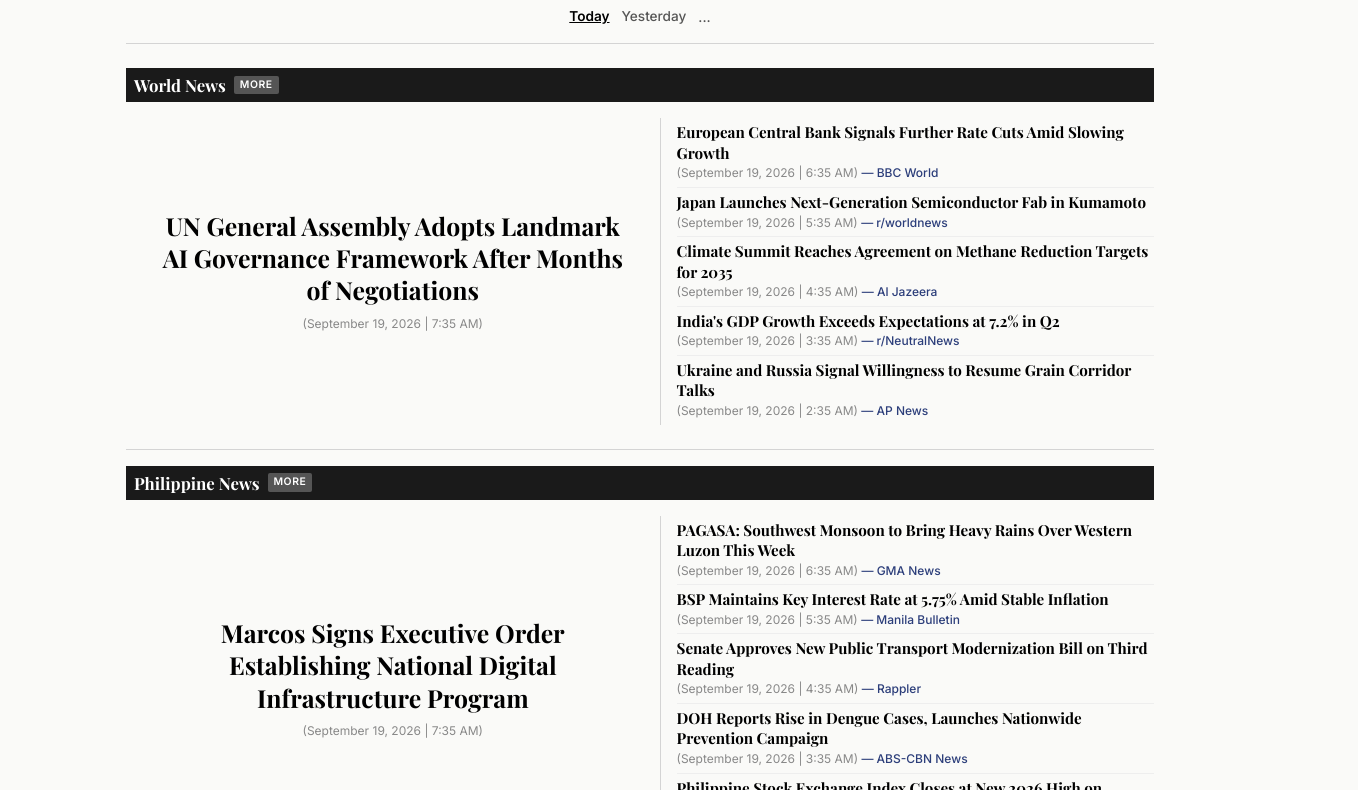
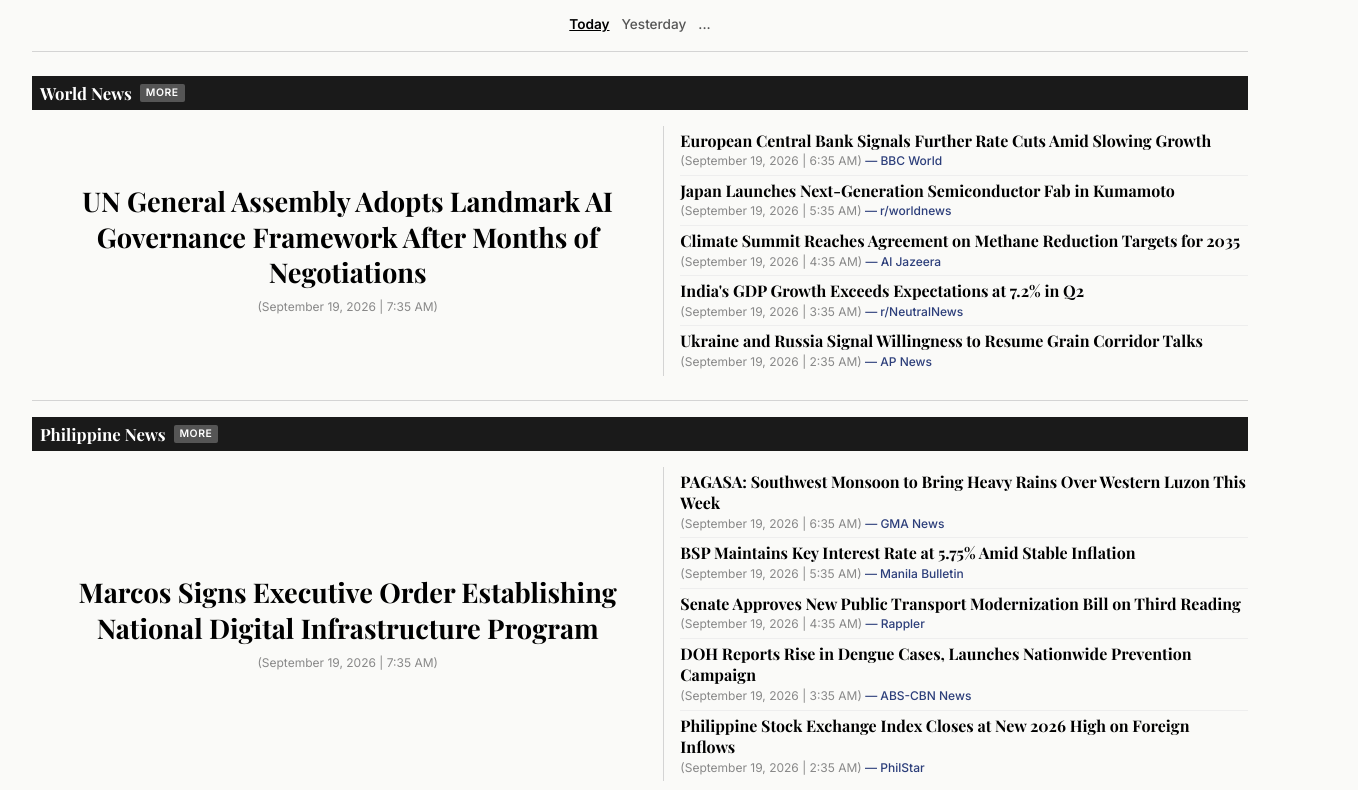
Before and after one commit to httpsdave/Haywire, an Astro site in the folder site/: page / in a window 1280 px wide. Shown: the part 180-970 px from the top of the page, 1358 px wide, since content can reach past the window. Built offline with nearby package versions, Linux system fonts and the light colour scheme; Astro itself is replaced by a stand-in of ours; a web font is replaced by a local one.

Commit message:
fixing styles and spacing as well as fonts

```diff
--- a/site/public/sw.js
+++ b/site/public/sw.js
@@ -1,4 +1,4 @@
-const CACHE_NAME = 'haywire-v1';
+const CACHE_NAME = 'haywire-v3';
 const STATIC_ASSETS = [
   '/',
   '/manifest.json',
--- a/site/src/components/DateSelector.astro
+++ b/site/src/components/DateSelector.astro
@@ -11,23 +11,55 @@ const visibleLabels = dateLabels.slice(0, 2);
 const hiddenLabels = dateLabels.slice(2);
 ---
 
+<style is:global>
+  .date-selector-clean-item {
+    border: none !important;
+    background: transparent !important;
+    outline: none !important;
+    box-shadow: none !important;
+    text-decoration: none !important;
+    display: inline-block !important;
+    padding: 0 !important;
+    margin: 0 4px !important;
+    font-family: var(--font-ui) !important;
+    font-size: 0.85rem !important;
+    cursor: pointer !important;
+    appearance: none !important;
+    -webkit-appearance: none !important;
+    color: var(--color-text-secondary) !important;
+    font-weight: 500 !important;
+  }
+
+  .date-selector-clean-item:hover {
+    text-decoration: underline !important;
+    color: var(--color-black) !important;
+    background: transparent !important;
+  }
+
+  .date-selector-clean-item.active {
+    font-weight: 700 !important;
+    color: var(--color-black) !important;
+    text-decoration: underline !important;
+  }
+</style>
+
 <div class="date-selector">
   {visibleLabels.map(({ label, slug, isToday }) => (
     <a
       href={isToday ? '/' : `/archive/${slug}/`}
-      class:list={[{ active: activeDate ? slug === activeDate : isToday }]}
+      class:list={['date-selector-clean-item', { active: activeDate ? slug === activeDate : isToday }]}
     >
       {label}
     </a>
   ))}
   {hiddenLabels.length > 0 && (
-    <button type="button" onclick="this.nextElementSibling.style.display='inline'; this.style.display='none';">...</button>
+    <button type="button" class="date-selector-clean-item" onclick="this.nextElementSibling.style.display='inline'; this.style.display='none';">...</button>
   )}
   <span style="display: none;">
     {hiddenLabels.map(({ label, slug, isToday }) => (
       <a
         href={isToday ? '/' : `/archive/${slug}/`}
-        class:list={[{ active: activeDate ? slug === activeDate : isToday }]}
+        class:list={['date-selector-clean-item', { active: activeDate ? slug === activeDate : isToday }]}
       >
         {label}
       </a>
--- a/site/src/layouts/BaseLayout.astro
+++ b/site/src/layouts/BaseLayout.astro
@@ -36,6 +36,12 @@ const { title = 'Haywire — Crowdsourced News', description = 'Crowdsourced new
   <!-- Styles -->
   <style is:global>
     @import '../styles/global.css';
+
+    /* FORCE override to bust Service Worker cache */
+    .container {
+      width: 95% !important;
+      max-width: 2400px !important;
+    }
   </style>
 </head>
 <body>
--- a/site/src/styles/global.css
+++ b/site/src/styles/global.css
@@ -103,10 +103,10 @@ ul, ol {
 
 /* --- Container --- */
 .container {
-  width: 100%;
-  max-width: var(--max-width);
+  width: 95%;
+  max-width: 2400px;
   margin: 0 auto;
-  padding: 0 var(--space-md);
+  padding: 0;
 }
 
 /* ============================================================
@@ -769,3 +769,46 @@ ul, ol {
     font-size: 12pt;
   }
 }
+
+/* ============================================================
+   RESPONSIVE — Large Desktop
+   ============================================================ */
+@media (min-width: 1200px) {
+  :root {
+    --masthead-size: 3.5rem;
+    --headline-featured: 1.7rem;
+    --headline-sidebar: 1rem;
+    --body-size: 1rem;
+    --nav-size: 0.9rem;
+  }
+}
+
+@media (min-width: 1440px) {
+  :root {
+    --masthead-size: 4rem;
+    --headline-featured: 2rem;
+    --headline-sidebar: 1.15rem;
+    --body-size: 1.1rem;
+    --timestamp-size: 0.85rem;
+    --nav-size: 1rem;
+    --space-md: 1.5rem;
+    --space-lg: 2rem;
+    --section-gap: 2rem;
+  }
+  .masthead-title { font-size: 4rem !important; }
+}
+
+@media (min-width: 1920px) {
+  :root {
+    --masthead-size: 4.8rem;
+    --headline-featured: 2.4rem;
+    --headline-sidebar: 1.3rem;
+    --body-size: 1.25rem;
+    --timestamp-size: 0.95rem;
+    --nav-size: 1.1rem;
+    --space-md: 2rem;
+    --space-lg: 2.5rem;
+    --section-gap: 3rem;
+  }
+  .masthead-title { font-size: 4.8rem !important; }
+}
```
